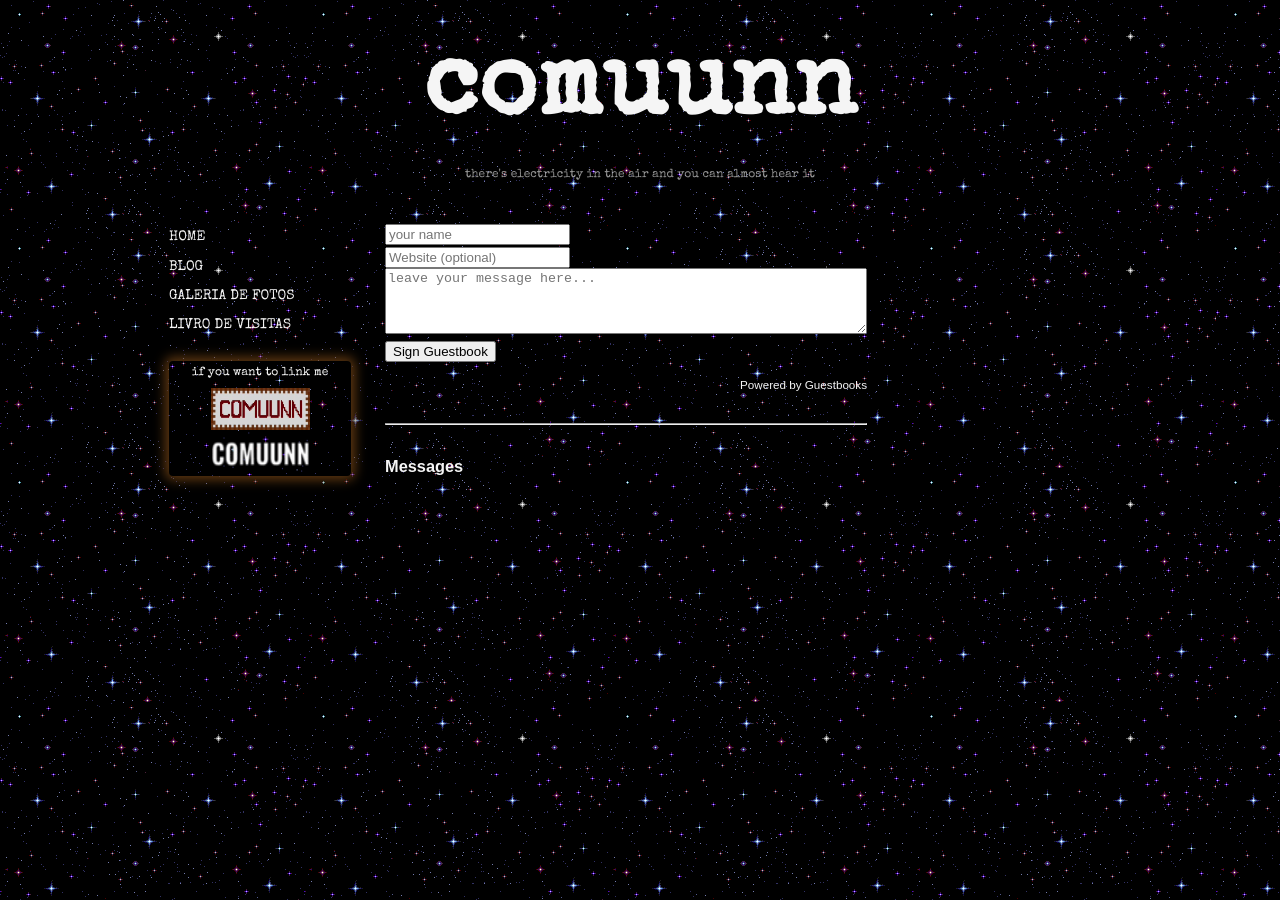
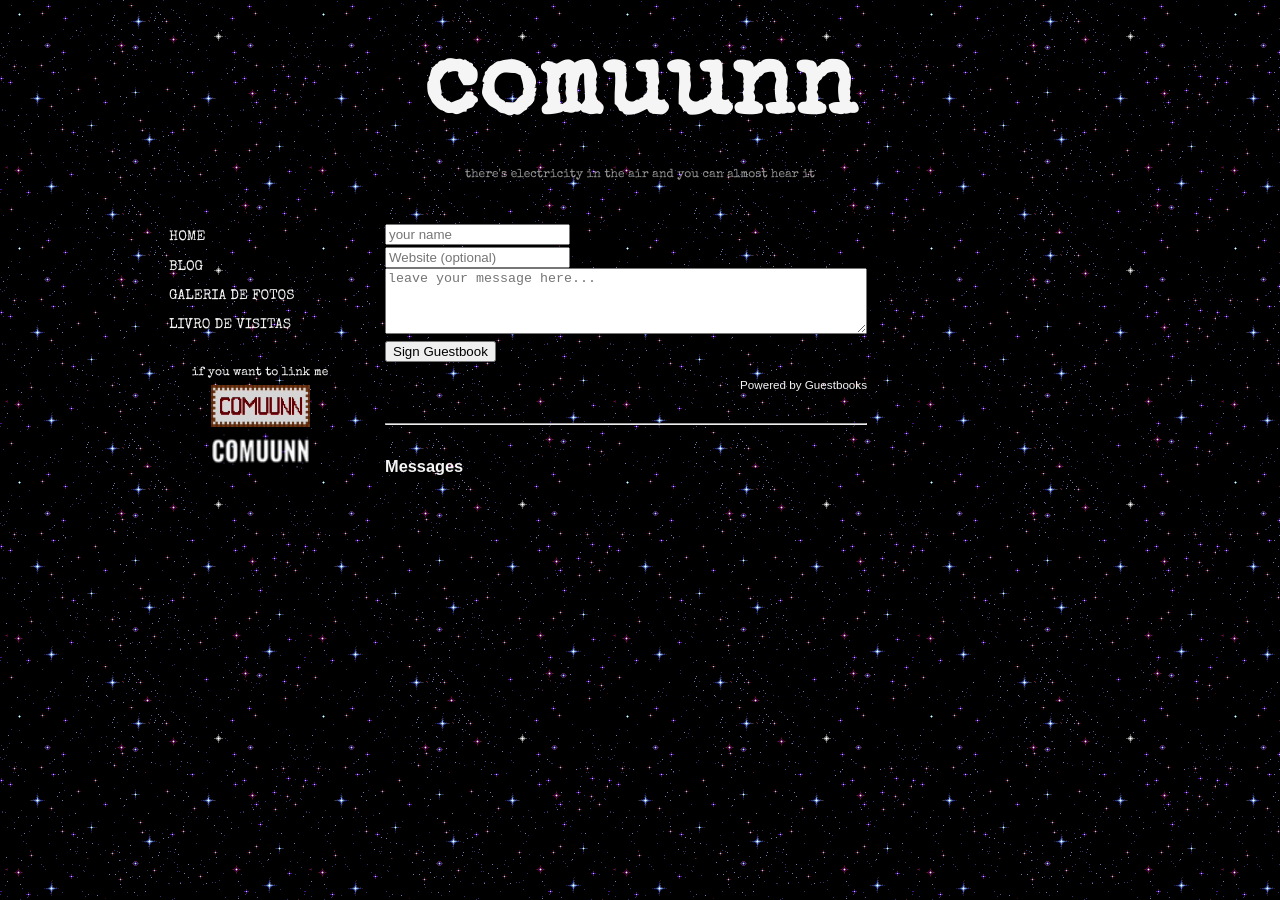
Before and after one commit to guiolhermer/comuunn, a Jekyll site: the page built from guestbook/index.html, in a window 1280 px wide. Built offline with Jekyll 4.4.1, drawn with Linux system fonts in a browser that asks for light colours; some web fonts are replaced; a script that is not in the unit is left out.

Commit message:
Refactor link-me styles for improved margin and layout consistency

```diff
--- a/assets/style.css
+++ b/assets/style.css
@@ -294,9 +294,6 @@ a:hover {
   gap: 1px;
   margin-top: 2px;
   padding: 3px;
-  box-shadow: 0 0 12px 4px rgba(112, 66, 20, 0.85);
-  border-radius: 4px;
-  box-sizing: border-box;
 }
 
 .link-me {
@@ -304,7 +301,7 @@ a:hover {
   text-align: center;
   color: var(--branco-escuro);
   font-size: 12px;
-  margin: 0 0 4px;
+  margin: 0 0 1px;
 }
 
 .button1,
```
